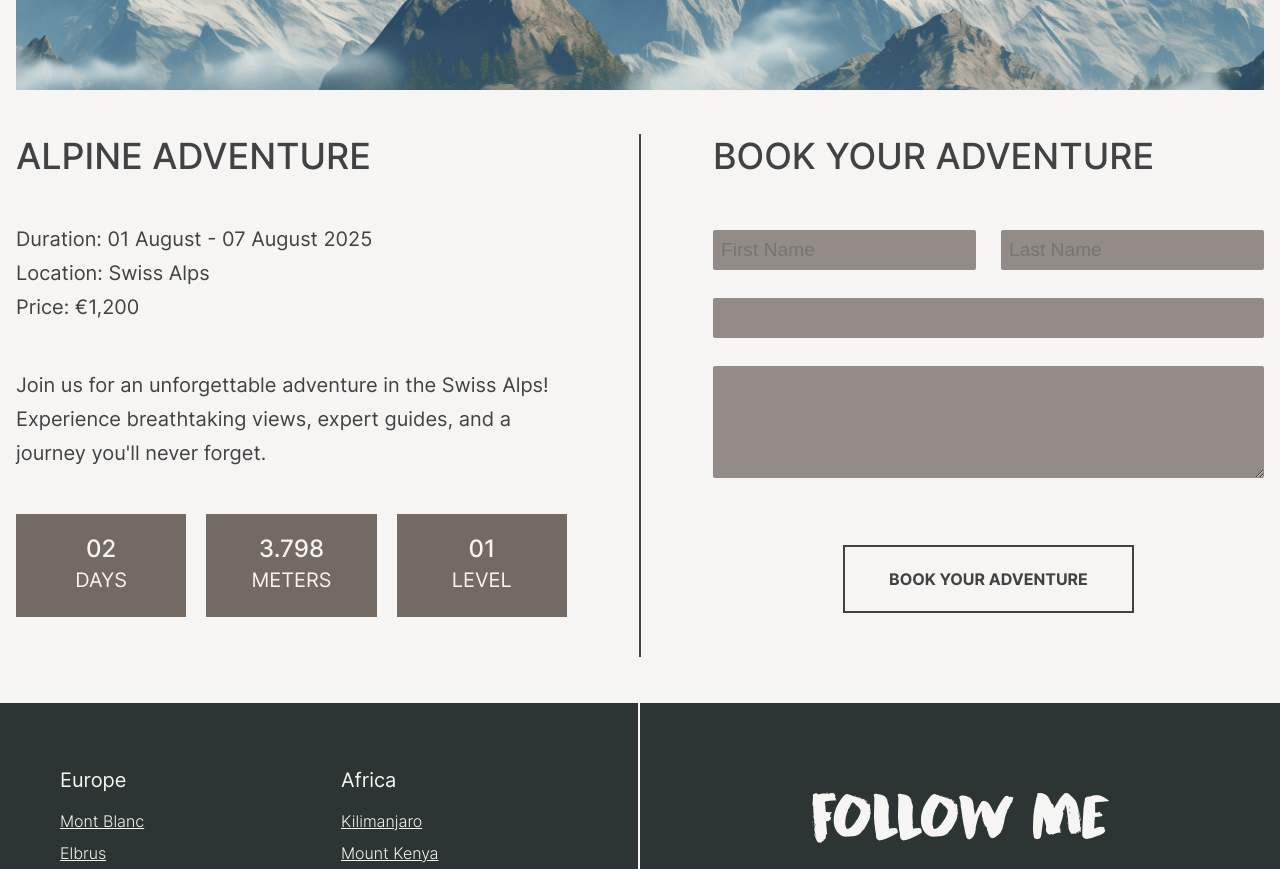
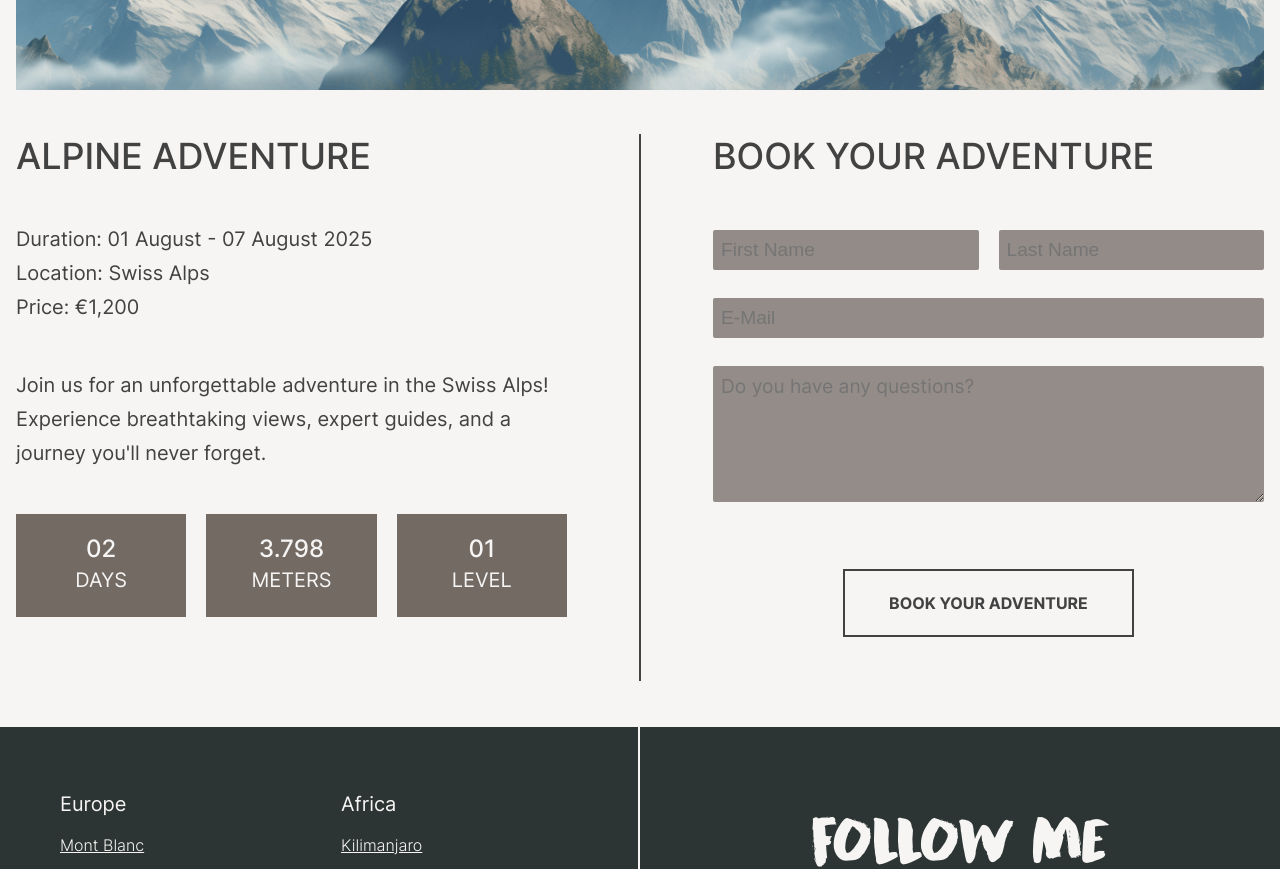
Before and after one commit to ChainArts/summit-seekers-rework, a React (Vite) app: page /booking in a window 1280 px wide. Shown: the part 400-1269 px from the top of the page. Built offline with nearby package versions, Linux system fonts and the light colour scheme.

Commit message:
cleanup icon grid classes, fix form

```diff
--- a/src/components/BurgerMenu.tsx
+++ b/src/components/BurgerMenu.tsx
@@ -58,10 +58,10 @@ const liVariants = {
 const BurgerMenu = () => {
     const [isOpen, setIsOpen] = useState(false);
     const menu = [
-        { id: 1, title: "Booking", url: "#booking" },
-        { id: 2, title: "Expeditions", url: "#expeditions" },
-        { id: 3, title: "Adventure", url: "#adventure" },
-        { id: 4, title: "About", url: "#about" }
+        { id: 1, title: "Booking", url: "/#booking" },
+        { id: 2, title: "Expeditions", url: "/#expeditions" },
+        { id: 3, title: "Adventure", url: "/#adventure" },
+        { id: 4, title: "About", url: "/#about" }
     ];
 
     return (
--- a/src/components/IconGrid.tsx
+++ b/src/components/IconGrid.tsx
@@ -4,31 +4,31 @@ import campingIcon from "../assets/camping-icon.svg";
 
 
 const IconGrid = () => (
-    <div className="wp-block-columns icon-grid is-layout-flex wp-container-core-columns-layout-1 wp-block-columns-is-layout-flex">
-        <div className="wp-block-column is-layout-flow wp-block-column-is-layout-flow">
+    <div className="icon-grid">
+        <div>
             <div className="wp-block-image is-style-default">
-                <figure className="aligncenter size-full is-resized">
-                    <img src={adventureIcon} alt="Adventure Icon" className="wp-image-159" style={{ aspectRatio: 1, objectFit: "contain", width: "50px" }} />
+                <figure>
+                    <img src={adventureIcon} alt="Adventure Icon" style={{ aspectRatio: 1, objectFit: "contain", width: "50px" }} />
                 </figure>
             </div>
             <h3 className="wp-block-heading has-text-align-center">Adventures</h3>
             <p className="has-text-align-center">Discover thrilling journeys and breathtaking landscapes around the world.</p>
         </div>
 
-        <div className="wp-block-column is-layout-flow wp-block-column-is-layout-flow">
+        <div>
             <div className="wp-block-image">
-                <figure className="aligncenter size-full is-resized">
-                    <img src={guidesIcon} alt="Guides Icon" className="wp-image-160" style={{ aspectRatio: 1, objectFit: "contain", width: "50px" }} />
+                <figure>
+                    <img src={guidesIcon} alt="Guides Icon" style={{ aspectRatio: 1, objectFit: "contain", width: "50px" }} />
                 </figure>
             </div>
             <h3 className="wp-block-heading has-text-align-center">Guides</h3>
             <p className="has-text-align-center">Trust our experienced guides for a safe and inspiring adventure.</p>
         </div>
 
-        <div className="wp-block-column is-layout-flow wp-block-column-is-layout-flow">
+        <div>
             <div className="wp-block-image">
-                <figure className="aligncenter size-full is-resized">
-                    <img src={campingIcon} alt="Camping Icon" className="wp-image-161" style={{ aspectRatio: 1, objectFit: "contain", width: "auto", height: "50px" }} />
+                <figure>
+                    <img src={campingIcon} alt="Camping Icon" style={{ aspectRatio: 1, objectFit: "contain", width: "auto", height: "50px" }} />
                 </figure>
             </div>
             <h3 className="wp-block-heading has-text-align-center">Camping</h3>
--- a/src/pages/Booking.tsx
+++ b/src/pages/Booking.tsx
@@ -11,45 +11,6 @@ const booking = {
     content: <p>Join us for an unforgettable adventure in the Swiss Alps! Experience breathtaking views, expert guides, and a journey you'll never forget.</p>,
     form: {
         title: "Book Your Adventure",
-        content: (
-            <form className="wpcf7-form">
-                <p className="form-name-input">
-                    <label>
-
-                        <span>
-                            <input type="text" name="firstname" placeholder="First Name" required />
-                        </span>
-                    </label>
-                    <label>
-
-                        <span>
-                            <input type="text" name="lastname" placeholder="Last Name" required />
-                        </span>
-                    </label>
-                </p>
-                <p>
-                    <label>
-
-                        <span>
-                            <input type="email" name="email" required />
-                        </span>
-                    </label>
-                </p>
-                <p>
-                    <label>
-
-                        <textarea name="questions" rows={4} />
-                    </label>
-                </p>
-                <p>
-                    <div className="wp-block-buttons">
-                        <div className="wp-block-button">
-                            <a className="wp-block-button__link" type="submit">Book your Adventure</a>
-                        </div>
-                    </div>
-                </p>
-            </form>
-        ),
     },
 };
 
@@ -67,7 +28,7 @@ const formatBookingDates = (startStr: string, endStr: string) => {
     } else {
         return start.toLocaleDateString("en-GB", { day: "2-digit", month: "long", year: "numeric" }) + " - " + end.toLocaleDateString("en-GB", { day: "2-digit", month: "long", year: "numeric" });
     }
-}
+};
 
 const Booking = () => {
     return (
@@ -104,12 +65,46 @@ const Booking = () => {
                     <div className="pipe"></div>
                     <div className="booking-form">
                         <h2>{booking.form.title}</h2>
-                        {booking.form.content}
+                        <form className="form">
+                            <div className="form-name-input">
+                                <label>
+                                    <span>
+                                        <input type="text" name="firstname" placeholder="First Name" required />
+                                    </span>
+                                </label>
+                                <label>
+                                    <span>
+                                        <input type="text" name="lastname" placeholder="Last Name" required />
+                                    </span>
+                                </label>
+                            </div>
+                            <div className="form-email-input">
+                                <label>
+                                    <span>
+                                        <input type="email" name="email" placeholder="E-Mail" required />
+                                    </span>
+                                </label>
+                            </div>
+                            <div className="form-message-input">
+                                <label>
+                                    <textarea name="questions" rows={5} placeholder="Do you have any questions?"/>
+                                </label>
+                            </div>
+                            <div>
+                                <div className="wp-block-buttons">
+                                    <div className="wp-block-button">
+                                        <a className="wp-block-button__link" type="submit">
+                                            Book your Adventure
+                                        </a>
+                                    </div>
+                                </div>
+                            </div>
+                        </form>
                     </div>
                 </div>
             </main>
         </>
     );
-}
+};
 
 export default Booking;
--- a/src/styles/layout/booking.scss
+++ b/src/styles/layout/booking.scss
@@ -87,7 +87,9 @@ main.booking {
 
 @media screen and (max-width: variables.$breakpoint) {
     main.booking {
+        padding: 0;
         .booking-container {
+            padding: 0 1rem;
             grid-template-columns: 1fr;
             gap: var(--inner-section-padding);
 
--- a/src/styles/layout/form.scss
+++ b/src/styles/layout/form.scss
@@ -1,4 +1,4 @@
-.wpcf7-form {
+.form {
     display: flex;
     flex-direction: column;
     align-items: center;
@@ -6,7 +6,7 @@
     justify-content: center;
     gap: var(--small-padding);
 
-    & p {
+    & .form-email-input, & .form-message-input {
         margin: 0;
         line-height: 1;
         max-width: 100%;
@@ -43,6 +43,7 @@
         border-radius: 2px;
         border: none;
         font-family: "Inter", sans-serif;
+        resize: vertical;
         &:active,
         &:focus,
         &:focus-visible {
@@ -65,57 +66,12 @@
         justify-content: space-between;
         width: 100%;
         gap: var(--small-padding);
-    }
-    & p .wpcf7-submit {
-        width: 20rem;
-        border-radius: 0;
-        border: 2px solid var(--gray);
-        background-color: transparent;
-        color: var(--gray);
-        position: relative;
-        padding: 1.5rem 2.75rem;
-        font-size: 1rem;
-        font-weight: bold;
-        text-transform: uppercase;
-        transition: all 0.3s var(--ease);
-        z-index: 2;
-        font-family: "Inter", sans-serif;
-        cursor: pointer;
 
-        &::before {
-            content: "";
-            position: absolute;
-            bottom: -10px;
-            left: -5px;
-            width: 0%;
-            height: 100%;
-            transform-origin: center left;
-            rotate: -3deg;
-            background-color: var(--green-transparent);
-            transition: all 0.3s var(--ease);
-            z-index: 1;
-        }
-
-        &:hover::before,
-        &:focus::before {
-            width: calc(100% + 10px) !important;
+        & label {
+            width: 100%;
+            display: flex;
+            flex-direction: column;
+            gap: var(--small-padding);
         }
     }
 }
-
-.wpcf7-response-output {
-    width: 100%;
-    display: flex;
-    align-items: center;
-    justify-content: center;
-    gap: var(--small-padding);
-    flex-direction: column;
-    text-align: center;
-    margin: 0 !important;
-    padding: 1rem !important;
-    border-radius: 2px;
-    border-color: var(--green-transparent) !important;
-    outline: none;
-    font-family: "Inter", sans-serif;
-    text-align: center;
-}
```
Also changed, not shown: src/assets/logo.svg.
